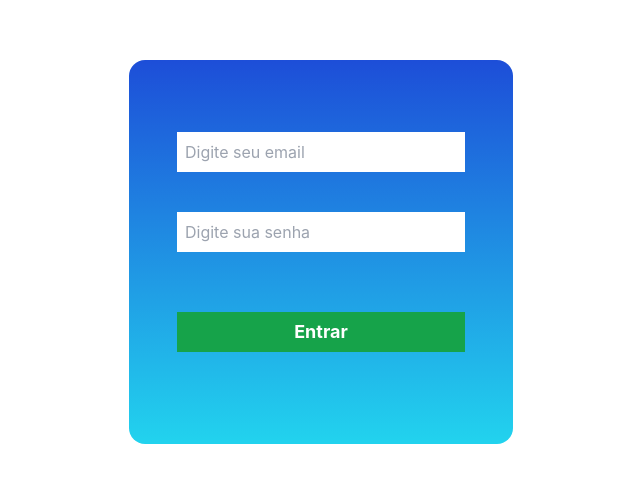
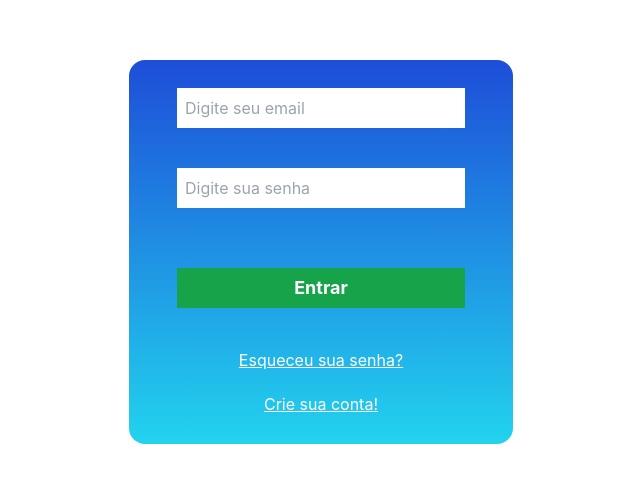
Before and after one commit to FelipeHFO/frontend-jogo-da-memoria, a Next.js app: page / in a window 1280 px wide. Shown: the part 148-630 px from the top of the page, without its empty margins (319-959 px from the left). Built offline with nearby package versions, Linux system fonts and the light colour scheme.

Commit message:
feat: criado os links na tela de login

```diff
--- a/components/FormLogin/FormLogin.tsx
+++ b/components/FormLogin/FormLogin.tsx
@@ -1,5 +1,6 @@
 import { useState } from 'react';
 import { useRouter } from 'next/router';
+import Link from 'next/link';
 
 const FormLogin = () => {
   const [email, setEmail] = useState('');
@@ -35,12 +36,25 @@ const FormLogin = () => {
         onChange={(e) => setPassword(e.target.value)}
         value={password}
       />
+
       <button
         type="submit"
         className="w-3/4 h-10 text-lg font-bold text-white bg-green-600 hover:bg-green-400 transition-all duration-300 m-10 "
       >
         Entrar
       </button>
+
+      <Link href={'/forgot-password'} passHref>
+        <a href="" className="text-white underline mb-5">
+          Esqueceu sua senha?
+        </a>
+      </Link>
+
+      <Link href={'/register'} passHref>
+        <a href="" className="text-white underline mb-5">
+          Crie sua conta!
+        </a>
+      </Link>
     </form>
   );
 };
--- /dev/null
+++ b/pages/forgot-password.tsx
@@ -0,0 +1,3 @@
+export default function ForgotPassword() {
+  return <h1>Esqueceu sua senha?</h1>;
+}
```
